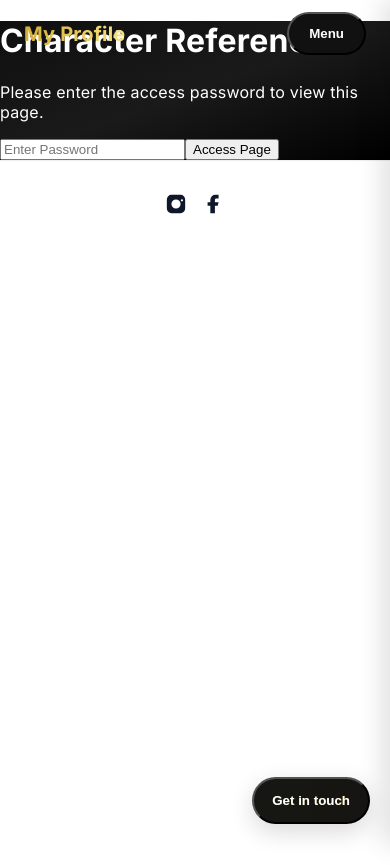
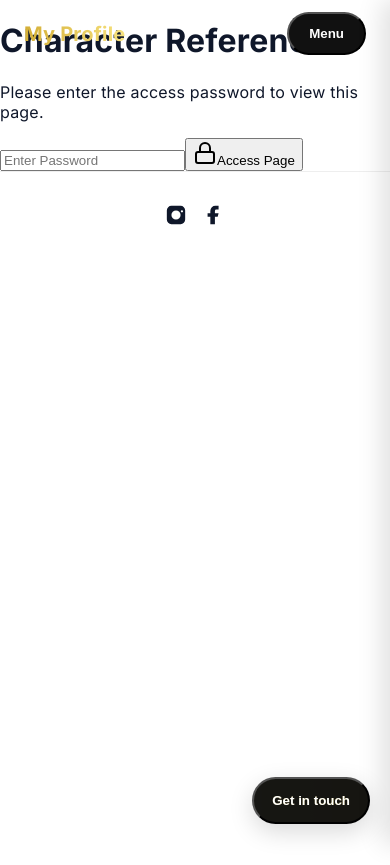
Before and after one commit to AlexanderHardinan/alexhardinan, a Next.js app: page /references in a window 390 px wide. Built offline with nearby package versions, Linux system fonts and the light colour scheme.

Commit message:
Add responsive Character References page with lock/unlock feature

```diff
--- a/app/references/page.tsx
+++ b/app/references/page.tsx
@@ -1,6 +1,7 @@
 'use client';
 
 import { useState } from 'react';
+import { Lock, Unlock } from 'lucide-react'; // using lucide icons for lock/unlock
 
 export default function CharacterReferences() {
   const [enteredPassword, setEnteredPassword] = useState('');
@@ -20,22 +21,29 @@ export default function CharacterReferences() {
     }
   };
 
+  const handleLogout = () => {
+    setIsAuthenticated(false);
+    setEnteredPassword('');
+    setError('');
+  };
+
   return (
     <main
-      className="min-h-screen flex flex-col items-center justify-center p-6"
-      style={{
-        background: isAuthenticated
-          ? 'linear-gradient(to bottom right, #f9fafb, #ffffff, #f3f4f6)'
-          : 'linear-gradient(to bottom right, #0f0f0f, #1a1a1a, #000)',
-        color: isAuthenticated ? '#222' : '#fff',
-      }}
+      className={`min-h-screen flex flex-col items-center justify-center px-4 sm:px-8 py-10 transition-colors duration-300 ${
+        isAuthenticated
+          ? 'bg-gradient-to-br from-gray-50 via-white to-gray-100 text-gray-900'
+          : 'bg-gradient-to-br from-gray-950 via-gray-900 to-black text-white'
+      }`}
     >
       {!isAuthenticated ? (
-        <div className="backdrop-blur-md bg-white/10 border border-white/20 p-8 rounded-2xl shadow-xl max-w-sm w-full text-center animate-fadeIn">
-          <h1 className="text-2xl font-semibold mb-4 text-yellow-400">Character References</h1>
-          <p className="text-sm mb-6 text-gray-300">
+        <div className="backdrop-blur-md bg-white/10 border border-white/20 p-8 sm:p-10 rounded-2xl shadow-xl max-w-sm w-full text-center animate-fadeIn">
+          <h1 className="text-2xl sm:text-3xl font-semibold mb-4 text-yellow-400">
+            Character References
+          </h1>
+          <p className="text-sm sm:text-base mb-6 text-gray-300">
             Please enter the access password to view this page.
           </p>
+
           <form onSubmit={handleSubmit} className="space-y-4">
             <input
               type="password"
@@ -47,48 +55,62 @@ export default function CharacterReferences() {
             />
             <button
               type="submit"
-              className="w-full py-3 rounded-lg bg-gradient-to-r from-yellow-500 to-yellow-700 text-black font-semibold hover:opacity-90 transition-all duration-200"
+              className="w-full flex items-center justify-center gap-2 py-3 rounded-lg bg-gradient-to-r from-yellow-500 to-yellow-700 text-black font-semibold hover:opacity-90 transition-all duration-200"
             >
+              <Lock className="w-5 h-5" />
               Access Page
             </button>
           </form>
+
           {error && <p className="text-red-400 text-sm mt-3">{error}</p>}
         </div>
       ) : (
-        <section className="max-w-4xl mx-auto bg-white shadow-xl rounded-2xl p-8 mt-8 animate-fadeIn">
-          <h1 className="text-3xl font-bold text-center mb-8 text-gray-800">
-            Character References
-          </h1>
+        <section className="max-w-4xl w-full bg-white shadow-xl rounded-2xl p-6 sm:p-10 mt-10 animate-fadeIn">
+          <div className="flex items-center justify-between mb-8">
+            <h1 className="text-2xl sm:text-3xl font-bold text-gray-800">
+              Character References
+            </h1>
+            <button
+              onClick={handleLogout}
+              className="flex items-center gap-2 bg-gray-200 hover:bg-gray-300 text-gray-700 px-4 py-2 rounded-lg transition"
+            >
+              <Unlock className="w-4 h-4" />
+              Logout
+            </button>
+          </div>
 
           {/* Reference 1 */}
-          <div className="mb-10 border-l-4 border-yellow-500 pl-4">
-            <h2 className="text-xl font-semibold text-gray-800">
+          <div className="mb-10 border-l-4 border-yellow-500 pl-5">
+            <h2 className="text-lg sm:text-xl font-semibold text-gray-800 mb-1">
               Whale&apos;s Belly Modern European Fine Dining Cuisine
             </h2>
-            <p className="text-gray-600">
-              Located in Sukhumvit 39, Phrom Phong, Bangkok Thailand
+            <p className="text-gray-600 mb-1">
+              Located in Sukhumvit 39, Phrom Phong, Bangkok, Thailand
             </p>
-            <p className="mt-2 text-gray-700">
+            <p className="text-gray-700 mb-1">
               <strong>Mrs. Anchalee Vijitrat</strong> | Managing Director
             </p>
-            <p className="text-gray-600">
+            <p className="text-gray-600 mb-1">
               Email: whalesbellyrestaurantandbar@gmail.com
             </p>
-            <p className="text-gray-600">Tel: 02 160 0333</p>
-            <p className="text-red-600 font-medium mt-1">
+            <p className="text-gray-600 mb-1">Tel: 02 160 0333</p>
+            <p className="text-red-600 font-medium mt-2">
               Status: Permanently closed due to the COVID-19 pandemic.
             </p>
           </div>
 
           {/* Reference 2 */}
-          <div className="mb-10 border-l-4 border-yellow-500 pl-4">
-            <h2 className="text-xl font-semibold text-gray-800">Western Road Restaurants</h2>
-            <p className="text-gray-600">Located in Tabuk, Saudi Arabia</p>
-            <p className="mt-2 text-gray-700">
+          <div className="mb-10 border-l-4 border-yellow-500 pl-5">
+            <h2 className="text-lg sm:text-xl font-semibold text-gray-800 mb-1">
+              Western Road Restaurants
+            </h2>
+            <p className="text-gray-600 mb-1">Located in Tabuk, Saudi Arabia</p>
+            <p className="text-gray-700">
               <strong>Mr. Abdul Kareem Khan</strong> | Admin Specialist
             </p>
           </div>
 
+          {/* Add more references later */}
           <div className="text-center text-sm text-gray-500 italic">
             More references will be added in the future.
           </div>
```
